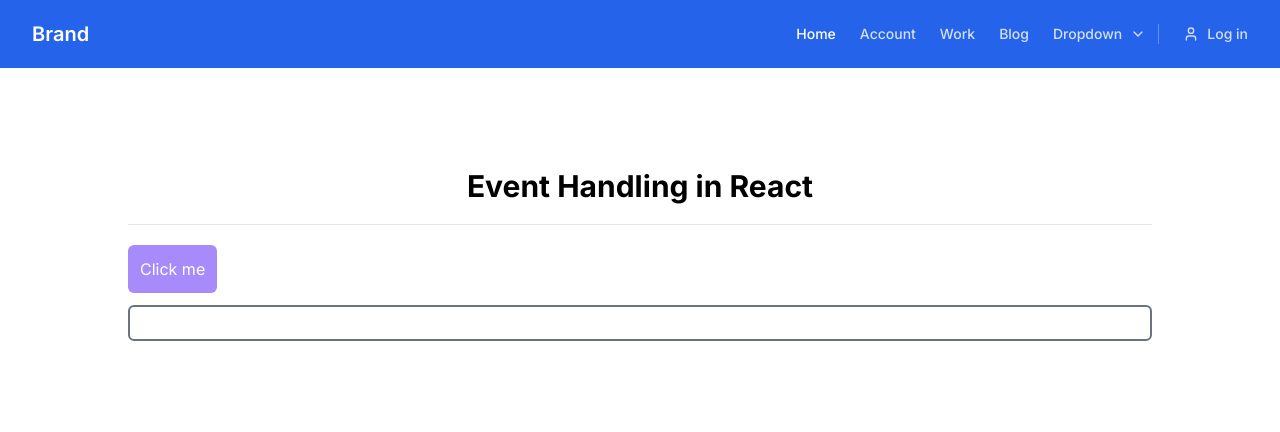
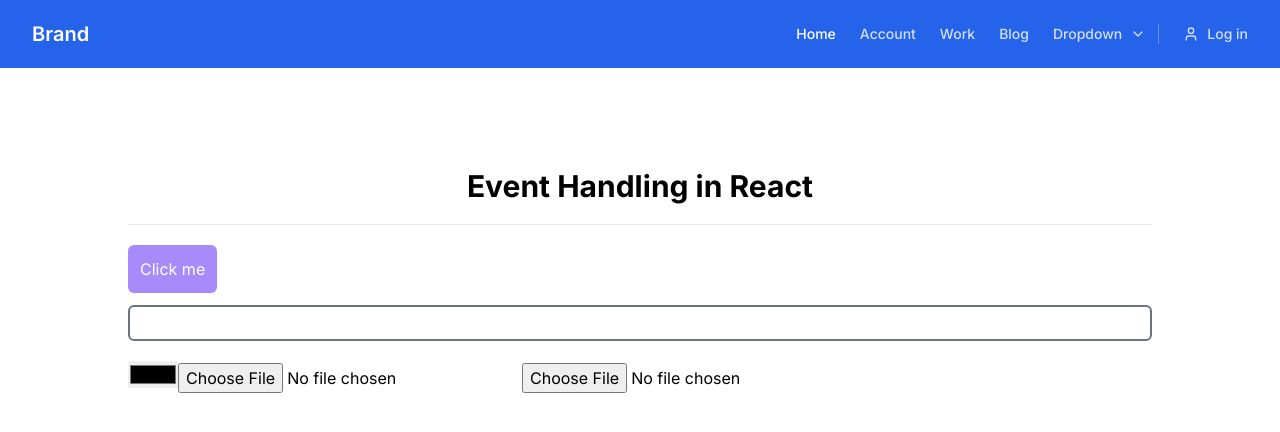
Before and after one commit to agpersonal6104/Section-2, a Next.js app in the folder frontend/: page /event-handling in a window 1280 px wide. Shown: the top 432 px of the page. Built offline with nearby package versions, Linux system fonts and the light colour scheme.

Commit message:
React next Js

```diff
--- a/frontend/src/app/event-handling/page.jsx
+++ b/frontend/src/app/event-handling/page.jsx
@@ -2,6 +2,23 @@
 import React from 'react';
 
 const EventHandling = () => {
+
+    const previewImage = (e) =>{
+        const file = e.target.files[0];
+        // initialize file reader
+        const reader = new FileReader();
+
+        // what do do when image is loaded
+        reader.onload = (data) => {
+            const img = new Image();
+            img.src = data.target.result;
+            document.body.append(img);
+        };
+
+        // load the image
+        reader.readAsDataURL(file);
+    }
+
   return (
     <div className='max-w-5xl mx-auto'>
         <h1 className='my-5 text-3xl font-bold text-center'>Event Handling in React</h1>
@@ -14,8 +31,19 @@ const EventHandling = () => {
 
         <input
             className='w-full px-3 py-1 mt-3 border-2 border-gray-500 rounded-md'
-            onChange={ () => { console.log('Something changed'); } }
+            onChange={ ( e ) => { console.log(e.target.value); } }
         type="text" />
+
+        <input type="color" className='mt-5'
+        onChange={ ( e ) => { document.body.style.backgroundColor = e.target.value } } />
+
+        <input type="file"
+            onChange={ (e) => { console.log(e.target.files); } }
+        />
+
+        <input type="file"
+            onChange={ previewImage }
+        />
     </div>
   )
 }
```
